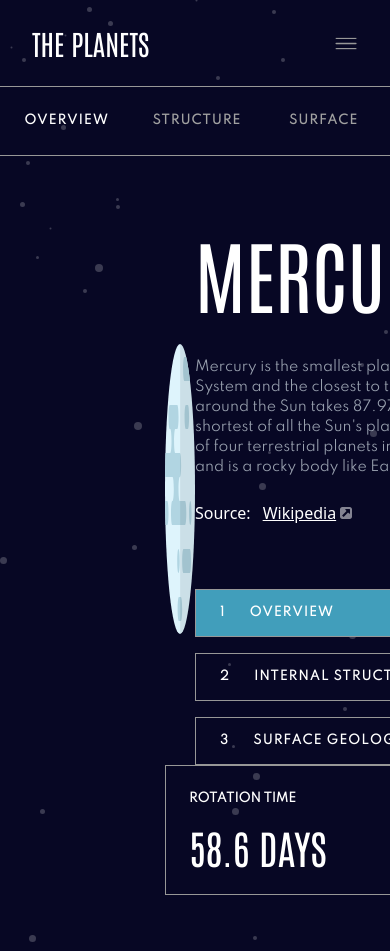
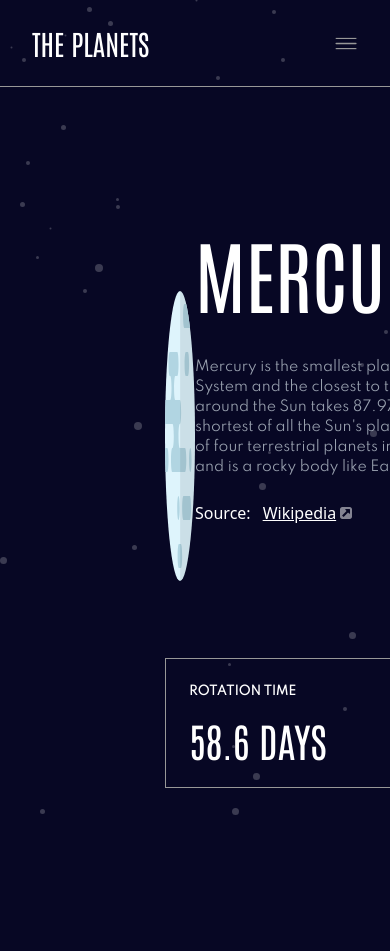
Before and after one commit to Koxone/Planet-Fact-React-Tailwind, a React (Vite) app: page / in a window 390 px wide. After the commit the page ends 844 px from the top, so only its background shows below. Built offline with nearby package versions, Linux system fonts and the light colour scheme.

Commit message:
mobiletest

```diff
--- a/src/components/cards/OptionCard.jsx
+++ b/src/components/cards/OptionCard.jsx
@@ -16,7 +16,7 @@ function OptionCard({ number, label, planet = "", value, onChange, checked }) {
 
   return (
     <label
-      className={`flex h-12 w-[350px] cursor-pointer hover:bg-neutral-500 items-center gap-6 border border-[#979797] pl-6 ${selectedClass}`}
+      className={`invisible relative hidden h-12 w-[350px] cursor-pointer items-center justify-center gap-6 border border-[#979797] pl-6 hover:bg-neutral-500 md:visible md:static md:flex md:justify-normal ${selectedClass}`}
     >
       <input
         name="option"
@@ -26,12 +26,15 @@ function OptionCard({ number, label, planet = "", value, onChange, checked }) {
         onChange={() => onChange?.(value)}
         checked={checked}
       />
-      <p className="font-[Spartan] text-xs leading-7 font-bold tracking-widest uppercase">
+      <p className="invisible hidden font-[Spartan] text-xs leading-7 font-bold tracking-widest uppercase md:visible md:block">
         {number}
       </p>
-      <p className="font-[Spartan] text-xs leading-7 font-bold tracking-widest uppercase">
+      <p className="font-[Spartan] text-xs leading-7 font-bold tracking-widest uppercase md:w-auto md:text-left md:text-inherit md:normal-case md:transition-none md:duration-0 md:peer-checked:text-inherit">
         {label}
       </p>
+      <div
+        className={`absolute bottom-[-70%] left-[-2%] h-1 w-[85px] md:invisible md:hidden bg-[var(--color-${planet})] opacity-0 transition-opacity duration-200 peer-checked:opacity-100`}
+      ></div>
     </label>
   );
 }
--- a/src/components/header/MainHeader.jsx
+++ b/src/components/header/MainHeader.jsx
@@ -37,7 +37,7 @@ function MainHeader({ onClick, planet }) {
           alt="menu icon"
         />
       </button>
-      <MobileOptions label="overview" color={planet} />
+      {/* <MobileOptions label="overview" color={planet} />
       <div className="absolute top-[100%] left-0 z-10 w-full">
         <MobileMenuContainer
           visible={toggleMenu}
@@ -46,7 +46,7 @@ function MainHeader({ onClick, planet }) {
             setToggleMenu(false);
           }}
         />
-      </div>
+      </div> */}
       <div className="invisible hidden items-center gap-10 md:visible md:flex">
         {planetsData.map((planet) => (
           <button
--- a/src/components/nav/MobileOptionCard.jsx
+++ b/src/components/nav/MobileOptionCard.jsx
@@ -1,18 +1,6 @@
 import React from "react";
 
 function MobileOptionCard({ label, color, value, checked, onChange }) {
-  const colorMap = {
-    mercury: "has-[:checked]:bg-[#419ebb]",
-    venus: "has-[:checked]:bg-[#eda249]",
-    earth: "has-[:checked]:bg-[#6f2ed6]",
-    mars: "has-[:checked]:bg-[#d14c32]",
-    jupiter: "has-[:checked]:bg-[#db3a34]",
-    saturn: "has-[:checked]:bg-[#cd5120]",
-    uranus: "has-[:checked]:bg-[#1ec2a4]",
-    neptune: "has-[:checked]:bg-[#2d68f0]",
-  };
-  const selectedClass = colorMap[color] || "";
-
   return (
     <label
       className={`relative flex cursor-pointer items-center justify-center md:invisible md:hidden`}
@@ -36,3 +24,11 @@ function MobileOptionCard({ label, color, value, checked, onChange }) {
 }
 
 export default MobileOptionCard;
+{/* <input
+        name="option"
+        value={value}
+        type="radio"
+        className="hidden"
+        onChange={() => onChange?.(value)}
+        checked={checked}
+      /> */}
```
